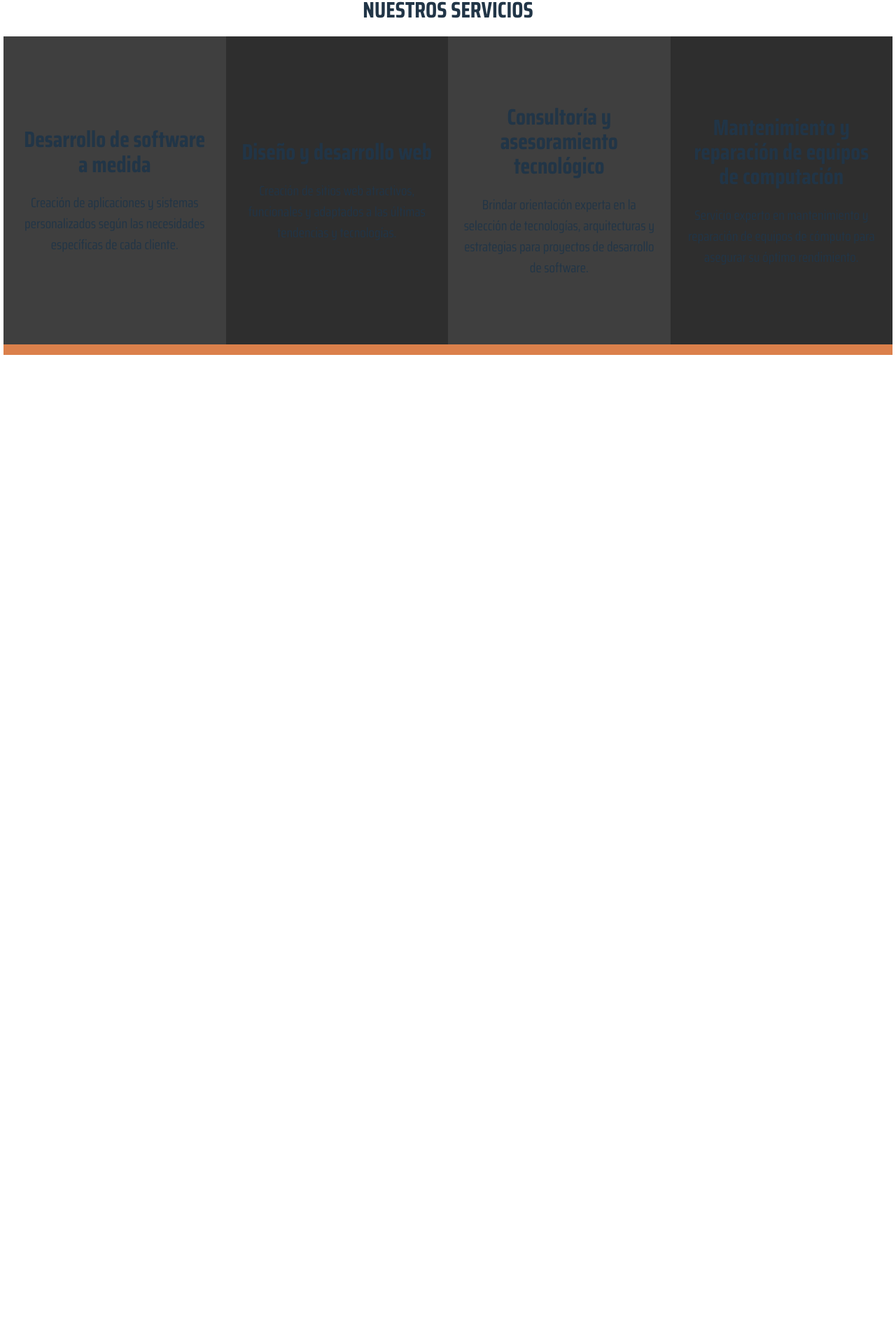
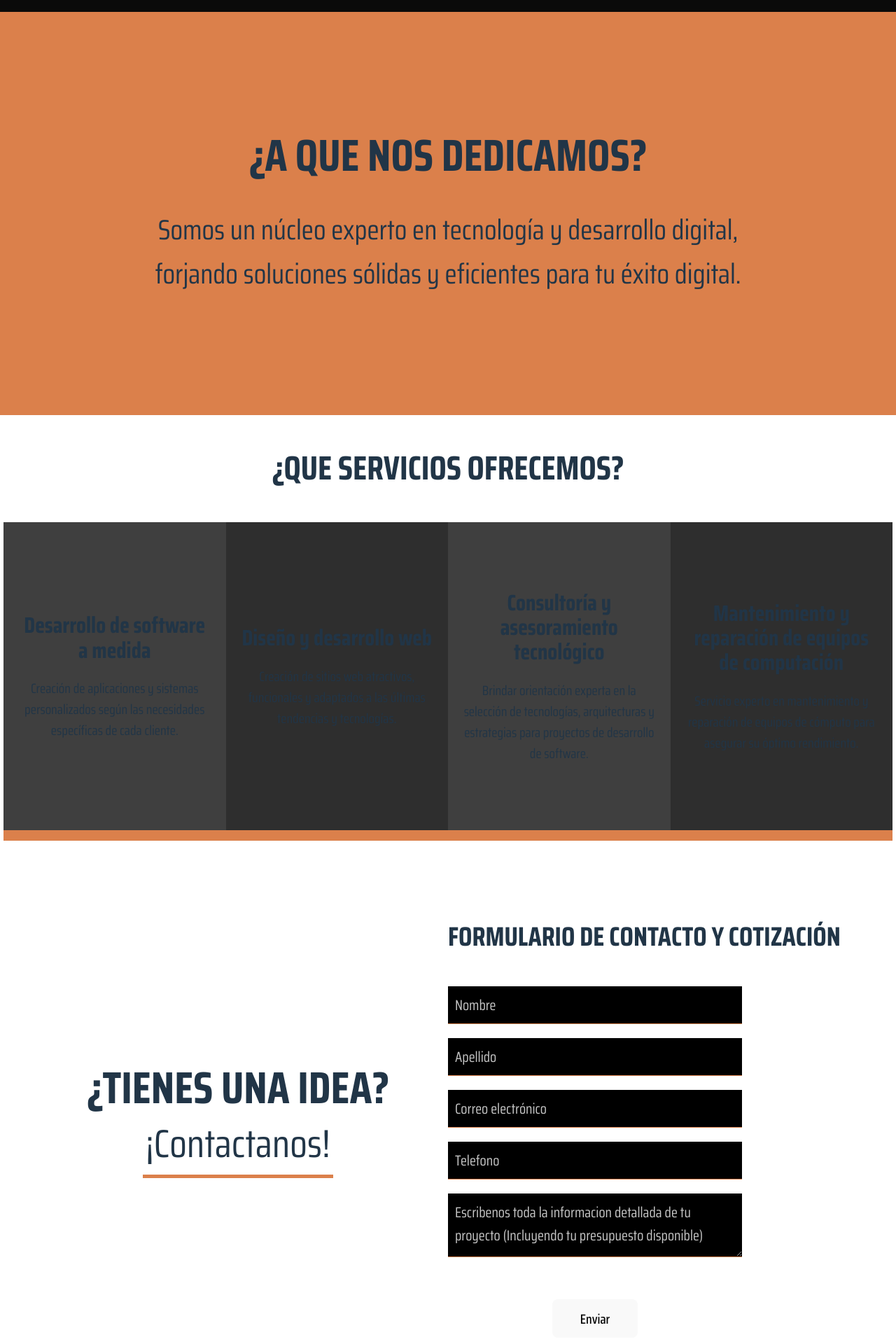
Before and after one commit to ivancas01/ChiquiCode, a React (Vite) app: page / in a window 1280 px wide. Shown: the part 821-2741 px from the top of the page at 70% size. Before the commit the page ends 1378 px from the top, so only its background shows below. Built offline with nearby package versions, Linux system fonts and the light colour scheme; a web font is replaced by a local one.

Commit message:
new section, sservices slogan

```diff
--- /dev/null
+++ b/src/components/Contact.jsx
@@ -0,0 +1,73 @@
+import { useState } from "react";
+
+export const Contact = () => {
+    const [formData, setFormData] = useState({
+        name: '',
+        lastname: '',
+        email: '',
+        telephone: '',
+        message: ''
+    });
+
+    const handleChange = (e) => {
+    setFormData({ ...formData, [e.target.name]: e.target.value });
+    };
+
+    const handleSubmit = (e) => {
+    e.preventDefault();
+    // Aquí puedes enviar los datos del formulario al servidor
+    console.log(formData);
+    };
+
+    return (
+        <div id="contactSection" className="contact">
+            <div className="contactText">
+                <h1 className="contactTextH1">¿TIENES UNA IDEA?</h1>
+                <p className="contactTextP">¡Contactanos!</p>
+            </div>
+
+            <div className="contactForm">
+                <h1 className="contactFormH1">Formulario de contacto y cotización</h1>
+                <form onSubmit={handleSubmit} >
+                    <input
+                        type="text"
+                        name="name"
+                        placeholder="Nombre"
+                        value={formData.name}
+                        onChange={handleChange}
+                    />
+                    <input
+                        type="text"
+                        name="lastname"
+                        placeholder="Apellido"
+                        value={formData.lastname}
+                        onChange={handleChange}
+                    />
+                    <input
+                        type="email"
+                        name="email"
+                        placeholder="Correo electrónico"
+                        value={formData.email}
+                        onChange={handleChange}
+                    />
+                    <input
+                        type="number"
+                        name="telephone"
+                        placeholder="Telefono"
+                        value={formData.telephone}
+                        onChange={handleChange}
+                    />
+                    <textarea
+                        name="message"
+                        placeholder="Escribenos toda la informacion detallada de tu proyecto (Incluyendo tu presupuesto disponible)"
+                        value={formData.message}
+                        onChange={handleChange}
+                    >
+                    </textarea>
+                    <button className="buttonForm" type="submit">Enviar</button>
+                </form>
+            </div>
+        </div>
+
+    );
+}
--- /dev/null
+++ b/src/components/SecondSlogan.jsx
@@ -0,0 +1,9 @@
+
+export const SecondSlogan = () => {
+  return (
+    <div id="secondSloganSection" className="secondSlogan">
+        <h1 className="secondSloganH1">¿A que nos dedicamos?</h1>
+        <p className="secondSloganP">Somos un núcleo experto en tecnología y desarrollo digital, forjando soluciones sólidas y eficientes para tu éxito digital.</p>
+    </div>
+  )
+}
--- a/src/components/TopBar.jsx
+++ b/src/components/TopBar.jsx
@@ -1,23 +1,23 @@
-import { Link } from 'react-router-dom'
 
-export const TopBar = () => {
+export const TopBar = ({ scrollToSection }) => {
+
     return (
-    <div className="topBar">
+        <div id="topBarSection" className="topBar">
             <div className="topBarName">
                 <h1 className="topBarNameH1" >chiquicode</h1>
             </div>
             <ul className="topBarUl">
                 <li className="topBarUlLi">
-                <Link to={"/"}>Inicio</Link>
+                    <a>Inicio</a>
                 </li>
                 <li className="topBarUlLi">
-                <Link to={"/collections"}>Servicios</Link>
+                    <a onClick={() => scrollToSection('secondSloganSection')}>Servicios</a>
                 </li>
                 <li className="topBarUlLi">
-                <Link to={"/Products"}>Nosotros</Link>
+                    <a>Nosotros</a>
                 </li>
                 <li className="topBarUlLi">
-                <Link to={"/Products"}>Contacto</Link>
+                    <a onClick={() => scrollToSection('contactSection')}>Contacto</a>
                 </li>
             </ul>
         </div>
--- a/src/index.css
+++ b/src/index.css
@@ -13,6 +13,7 @@ a {
   font-weight: 500;
   color: #ffffff;
   text-decoration: inherit;
+  cursor: pointer;
 }
 a:hover {
   color: #E15C0D;
@@ -32,11 +33,11 @@ h1 {
 button {
   border-radius: 8px;
   border: 1px solid transparent;
-  padding: 0.6em 1.2em;
-  font-size: 1em;
+  padding: 0.6em 2em;
+  font-size: 1.2rem;
   font-weight: 500;
   font-family: inherit;
-  background-color: #E15C0D;
+  background-color: #db804b;
   cursor: pointer;
   transition: border-color 0.25s;
 
@@ -44,7 +45,7 @@ button {
 }
 button:hover {
   border-color: #E15C0D;
-  background-color: #ff8138;
+  background-color: #E15C0D;
 }
 button:focus,
 button:focus-visible {
--- a/src/page/IndexPage.jsx
+++ b/src/page/IndexPage.jsx
@@ -1,14 +1,22 @@
+import { Contact } from "../components/Contact";
+import { SecondSlogan } from "../components/SecondSlogan";
 import { Services } from "../components/Services";
 import { Slogan } from "../components/Slogan";
 import { TopBar } from "../components/TopBar";
 
 export const IndexPage = () => {
+	const scrollToSection = (sectionId) => {
+        const section = document.getElementById(sectionId);
+        section.scrollIntoView({ behavior: 'smooth' });
+    }
 	return (
 		<div className="indexPage">
-			<TopBar/>
+			<TopBar scrollToSection={scrollToSection}/>
 			<Slogan/>
-			<h1 className="indexPageH1">Nuestros servicios</h1>
+			<SecondSlogan id="secondSloganSection"/>
+			<h1 className="indexPageH1">¿Que servicios ofrecemos?</h1>
 			<Services/>
+			<Contact id="contactSection"/>
 		</div>
 	);
 };
--- /dev/null
+++ b/src/styles/Contact.scss
@@ -0,0 +1,82 @@
+.contact{
+    @media (max-width: 1000px) {
+        grid-template-columns: 1fr;
+        padding: 10px;
+        margin-top: 100px;
+    }
+    display: grid;
+    grid-template-columns: 1fr 1fr;
+    padding: 40px;
+    align-items: center;
+    &Text{
+        justify-self: center;
+        text-align: center;
+        &H1{
+            @media (max-width: 1000px) {
+                font-size: 3rem;
+            }
+            margin: auto;
+            font-size: 4rem;
+        }
+        &P{
+            @media (max-width: 1000px) {
+                font-size: 2rem;
+            }
+            width: 10ch;
+            margin: auto;
+            font-size: 3.5rem;
+            border-bottom: 5px solid #db804b;
+        }
+    }
+    &Form{
+        display: grid;
+        &H1{
+            @media (max-width: 1000px) {
+                margin-top: 50px;
+                font-size: 1.8rem;
+                text-align: center;
+            }
+            text-transform: uppercase;
+            font-size: 2.4rem;
+            margin-bottom: 50px;
+        }
+        form{
+            @media (max-width: 1000px) {
+                font-size: 2rem;
+                width: auto;
+            }
+            display: grid;
+            gap: 20px;
+            width: 70%;
+            input{
+                font-size: 1.3rem;
+                font-family: "Saira Condensed", sans-serif !important;
+                padding: 10px;
+                border: none;
+                background-color: #000000;
+                border-bottom: 1px solid #db804b;
+                &::placeholder{
+                    color: #c7c7c7;
+                }
+            }
+            textarea{
+                font-size: 1.3rem;
+                font-family: "Saira Condensed", sans-serif !important;
+                padding: 10px;
+                border: none;
+                background-color: #000000;
+                border-bottom: 1px solid #db804b;
+                color: #db804b;
+                min-height: 70px;
+                &::placeholder{
+                    color: #c7c7c7;
+                }
+            }
+            .buttonForm{
+                margin-top: 40px;
+                width: auto;
+                justify-self: center;
+            }
+        }
+    }
+}
--- a/src/styles/IndexPage.scss
+++ b/src/styles/IndexPage.scss
@@ -1,8 +1,11 @@
 .indexPage{
     &H1{
+        @media (max-width: 1000px) {
+            font-size: 1.5rem;
+        }
         text-align: center;
         text-transform: uppercase;
-        font-size: 2rem;
-        margin:20px 20px 20px 20px;
+        font-size: 3rem;
+        margin:50px;
     }
 }
--- a/src/styles/Principal.scss
+++ b/src/styles/Principal.scss
@@ -1,4 +1,6 @@
 @import './IndexPage.scss';
 @import './TopBar.scss';
 @import './Slogan.scss';
+@import './SecondSlogan.scss';
 @import './Services.scss';
+@import './Contact.scss';
--- /dev/null
+++ b/src/styles/SecondSlogan.scss
@@ -0,0 +1,26 @@
+.secondSlogan{
+    @media (max-width: 1000px) {
+        padding: 10px;
+    }
+    background-color: #db804b;
+    display: grid;
+    justify-content: center;
+    text-align: center;
+    padding: 150px;
+    &H1{
+        @media (max-width: 1000px) {
+            font-size: 2rem;
+        }
+        font-size: 4rem;
+        margin: 20px;
+        text-transform: uppercase;
+    }
+    &P{
+        @media (max-width: 1000px) {
+            font-size: 1.5rem;
+        }
+        justify-self: center;
+        font-size: 2.5rem;
+        margin: 20px;
+    }
+}
--- a/src/styles/Services.scss
+++ b/src/styles/Services.scss
@@ -30,6 +30,7 @@
         text-align: center;
         padding: 20px;
         transition: all .6s;
+        cursor: initial;
         &H1{
             font-size: 2rem;
         }
@@ -59,6 +60,7 @@
         text-align: center;
         padding: 20px;
         transition: all .6s;
+        cursor: initial;
         &H1{
             font-size: 2rem;
         }
@@ -88,6 +90,7 @@
         text-align: center;
         padding: 20px;
         transition: all .6s;
+        cursor: initial;
         &H1{
             font-size: 2rem;
         }
@@ -117,6 +120,7 @@
         text-align: center;
         padding: 20px;
         transition: all .6s;
+        cursor: initial;
         &H1{
             font-size: 2rem;
         }
--- a/src/styles/Slogan.scss
+++ b/src/styles/Slogan.scss
@@ -10,7 +10,7 @@
     grid-template-columns: repeat(2, 400px);
     justify-content: center;
     gap: 60px;
-    height: 90vh;
+    height: 95vh;
     &Logo{
         align-self: center;
         text-align: end;
--- a/src/styles/TopBar.scss
+++ b/src/styles/TopBar.scss
@@ -14,12 +14,19 @@
     grid-template-columns: 1fr 1fr;
     background-color: #000000;
     &Name{
+        @media (max-width: 1000px) {
+            display: grid;
+            justify-content: center;
+        }
+        display: grid;
+        justify-content: start;
         H1{
+            width: 9ch;
             font-size: 2rem;
             align-content: center;
             color: #ffffff;
             text-transform: uppercase;
-            cursor: default;
+            cursor: pointer;
             text-shadow: 1px 1px 1px #919191,
                        0px 2px 1px #919191,
                        0px 3px 1px #919191,
```
Lines whose indentation alone changed are shown as unchanged.
